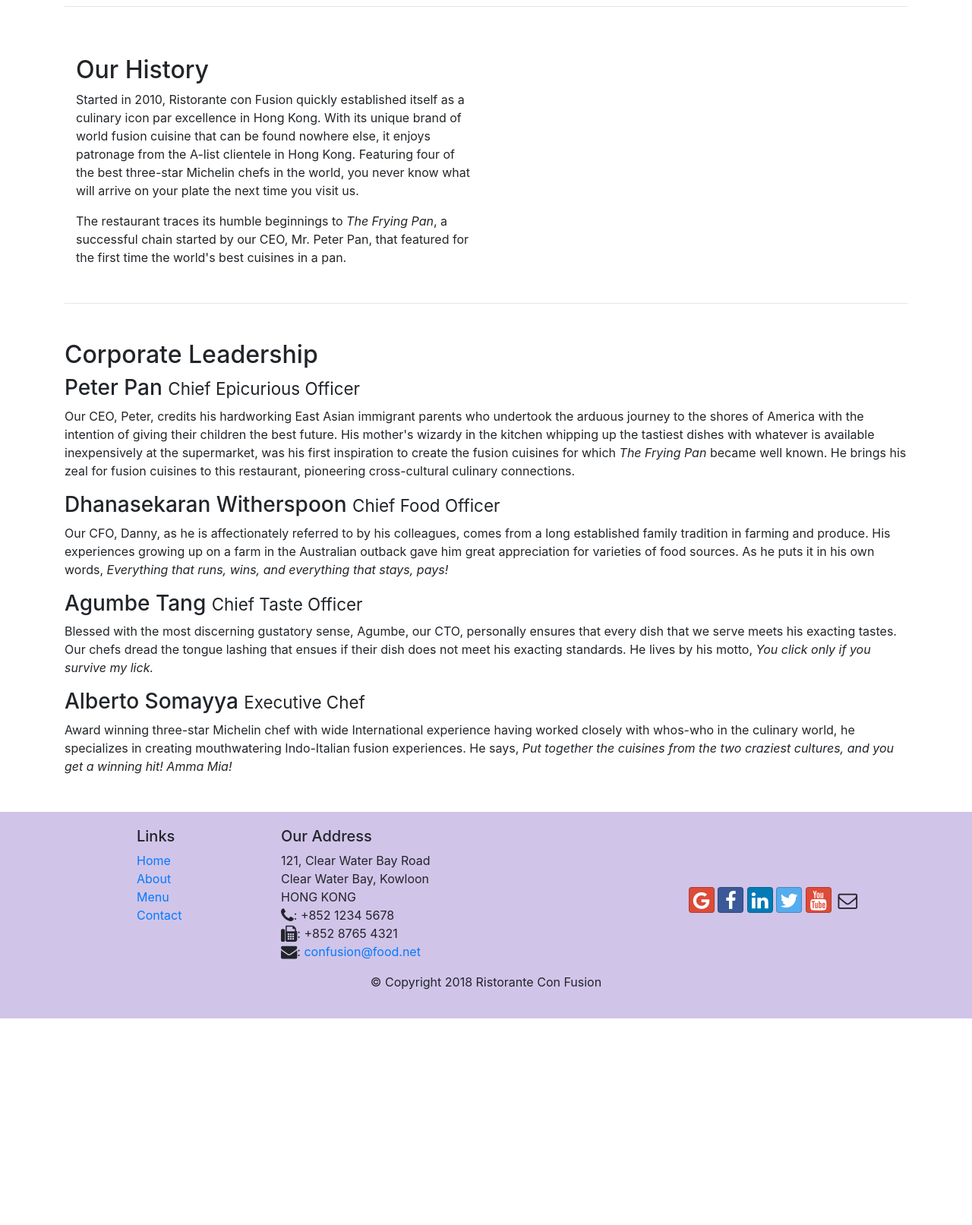
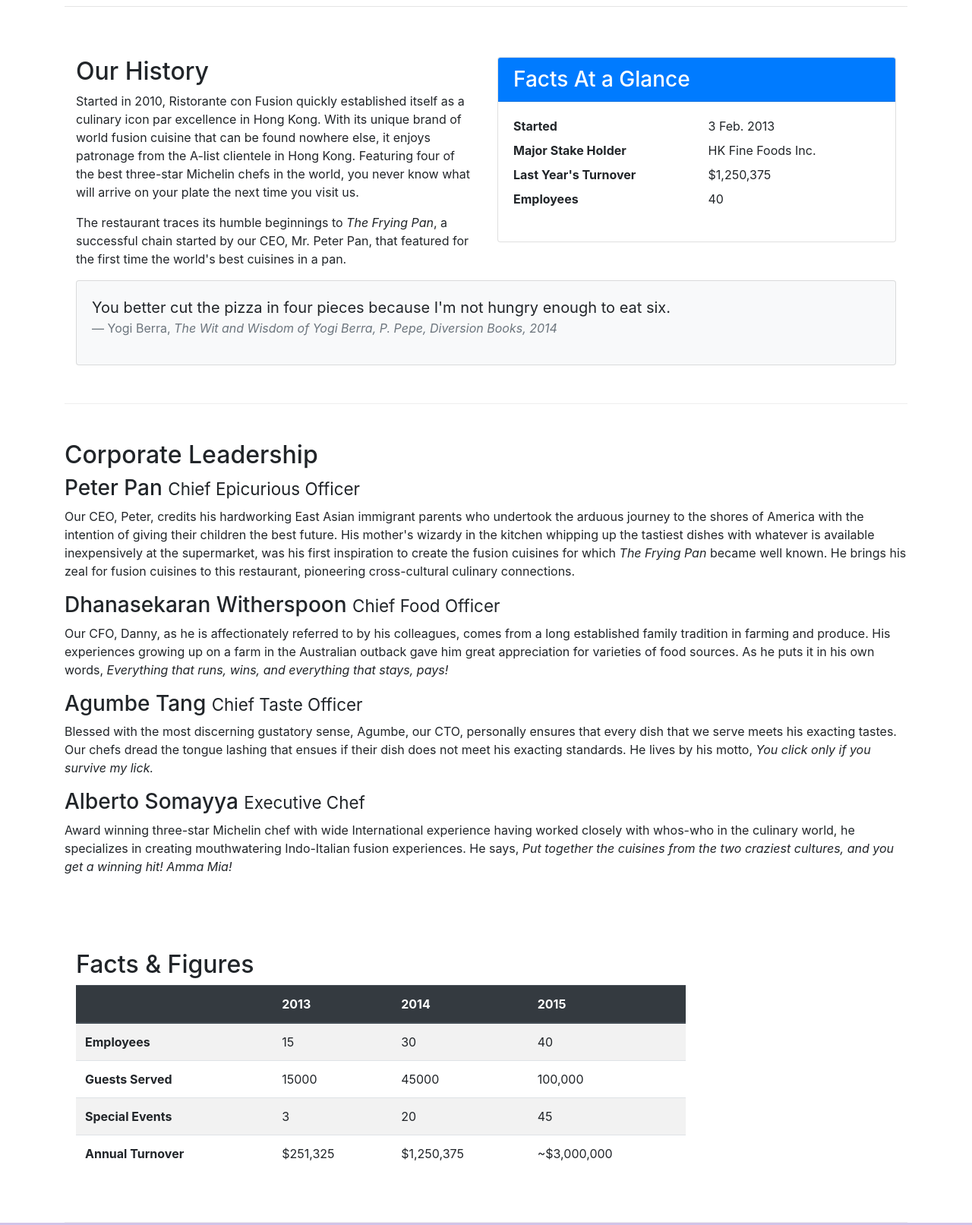
Before and after one commit to munna087/WebsiteWithBootstrap, a website: page aboutus.html in a window 1280 px wide. Shown: the part 440-2053 px from the top of the page at 76% size. Before the commit the page ends 1781 px from the top, so only its background shows below. Drawn offline with nearby package versions, Linux system fonts and the light colour scheme.

Commit message:
tables, cards, images and media object used

```diff
--- a/aboutus.html
+++ b/aboutus.html
@@ -23,7 +23,7 @@
             <button class="navbar-toggler" type="button" data-toggle="collapse" data-target="#Navbar">
                 <span class="navbar-toggler-icon"></span>
             </button>
-            <a class="navbar-brand mr-auto" href="./index.html">Ristorante Con Fusion</a>
+            <a class="navbar-brand mr-auto" href="./index.html"><img src="img/logo.png" height="30" width="41" alt="Pic here"></a>
             <div class="collapse navbar-collapse" id="Navbar">
                 <ul class="navbar-nav mr-auto">
                     <li class="nav-item"><a class="nav-link" href="./index.html"><span class="fa fa-home fa-lg"></span> Home</a></li>
@@ -43,7 +43,8 @@
                     <h1>Ristorante con Fusion</h1>
                     <p>We take inspiration from the World's best cuisines, and create a unique fusion experience. Our lipsmacking creations will tickle your culinary senses!</p>
                 </div>
-                <div class="col-12 col-sm">
+                <div class="col-12 col-sm align-self-center">
+                    <img src="img/logo.png" class="img-fluid">
                 </div>
             </div>
         </div>
@@ -62,14 +63,41 @@
             </div>
         </div>
 
-        <div>
-            <div class="col-12 col-sm-6 mt-5 mb-5">
+        <div class="row row-content">
+            <div class="col-sm-6">
                 <h2>Our History</h2>
                 <p>Started in 2010, Ristorante con Fusion quickly established itself as a culinary icon par excellence in Hong Kong. With its unique brand of world fusion cuisine that can be found nowhere else, it enjoys patronage from the A-list clientele in Hong Kong.  Featuring four of the best three-star Michelin chefs in the world, you never know what will arrive on your plate the next time you visit us.</p>
                 <p>The restaurant traces its humble beginnings to <em>The Frying Pan</em>, a successful chain started by our CEO, Mr. Peter Pan, that featured for the first time the world's best cuisines in a pan.</p>
             </div>
-            <div class="col-12 col-sm">
+            <div class="col-sm">
+                <div class="card">
+                    <h3 class="card-header bg-primary text-white">Facts At a Glance</h3>
+                    <div class="card-body">
+                        <dl class="row">
+                            <dt class="col-6">Started</dt>
+                            <dd class="col-6">3 Feb. 2013</dd>
+                            <dt class="col-6">Major Stake Holder</dt>
+                            <dd class="col-6">HK Fine Foods Inc.</dd>
+                            <dt class="col-6">Last Year's Turnover</dt>
+                            <dd class="col-6">$1,250,375</dd>
+                            <dt class="col-6">Employees</dt>
+                            <dd class="col-6">40</dd>
+                        </dl>
+                    </div>
+                </div>
             </div>
+
+            <div class="col-12">
+                <div class="card card-body bg-light">
+                    <blockquote class="blockquote">
+                        <p class="mb-0">You better cut the pizza in four pieces because I'm not hungry enough to eat six.</p>
+                        <footer class="blockquote-footer">Yogi Berra,
+                            <cite title="Source Title">The Wit and Wisdom of Yogi Berra, P. Pepe, Diversion Books, 2014</cite>
+                        </footer>
+                    </blockquote>
+                </div>
+            </div>
+
             <hr>
         </div>
 
@@ -86,6 +114,52 @@
                 <h3>Alberto Somayya <small>Executive Chef</small></h3>
                 <p class="d-none d-sm-block">Award winning three-star Michelin chef with wide International experience having worked closely with whos-who in the culinary world, he specializes in creating mouthwatering Indo-Italian fusion experiences. He says, <em>Put together the cuisines from the two craziest cultures, and you get a winning hit! Amma Mia!</em></p>
             </div>
+       </div>
+       <div class="row row-content">
+            <div class="col-12 col-sm-9">
+                <h2>Facts &amp; Figures</h2>
+                <div class="table-responsive">
+                    <table class="table table-striped">
+                        <thead class="thead-dark">
+                            <tr>
+                                <th>&nbsp;</th>
+                                <th>2013</th>
+                                <th>2014</th>
+                                <th>2015</th>
+                            </tr>
+                        </thead>
+                        <tbody>
+                            <tr>
+                                <th>Employees</th>
+                                <td>15</td>
+                                <td>30</td>
+                                <td>40</td>
+                            </tr>
+                            <tr>
+                                <th>Guests Served</th>
+                                <td>15000</td>
+                                <td>45000</td>
+                                <td>100,000</td>
+                            </tr>
+                            <tr>
+                                <th>Special Events</th>
+                                <td>3</td>
+                                <td>20</td>
+                                <td>45</td>
+                            </tr>
+                            <tr>
+                                <th>Annual Turnover</th>
+                                <td>$251,325</td>
+                                <td>$1,250,375</td>
+                                <td>~$3,000,000</td>
+                            </tr>
+                        </tbody>
+                    </table>
+                </div>
+            </div>
+        <div class="col-12 col-sm-3">
+
+        </div>
        </div>
 
     </div>
```
Also changed, not shown: contactus.html (+3 -2 lines), index.html (+22 -8 lines), img/alberto.png (added), img/buffet.png (added), img/logo.png (added), img/uthappizza.png (added), 1 other file.
